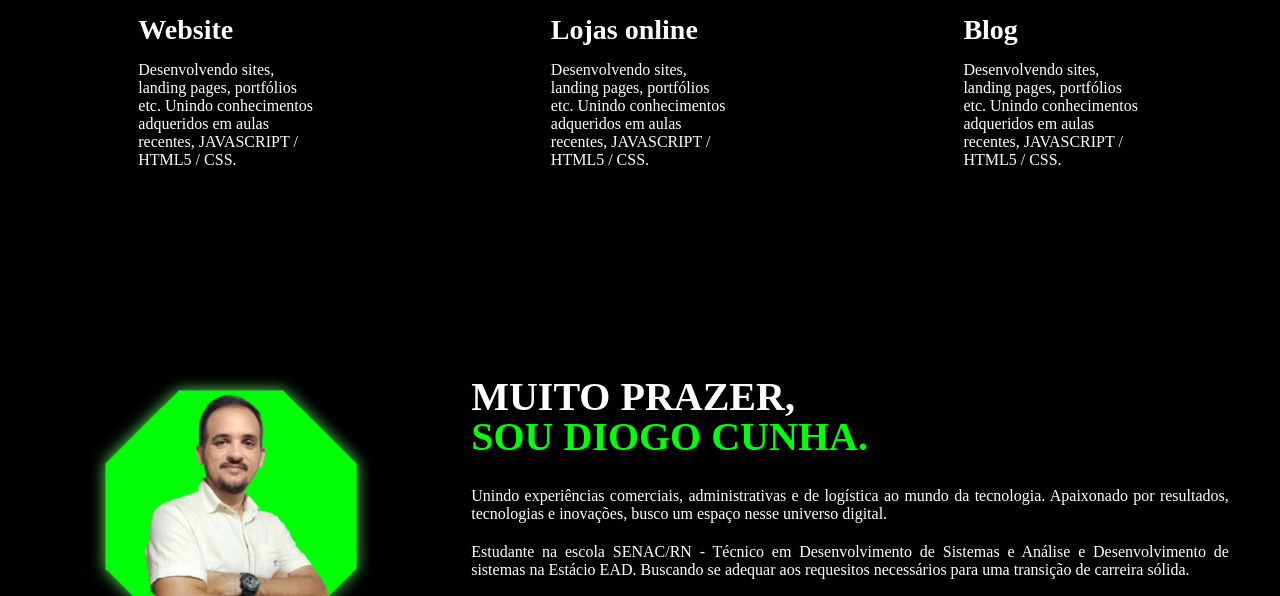
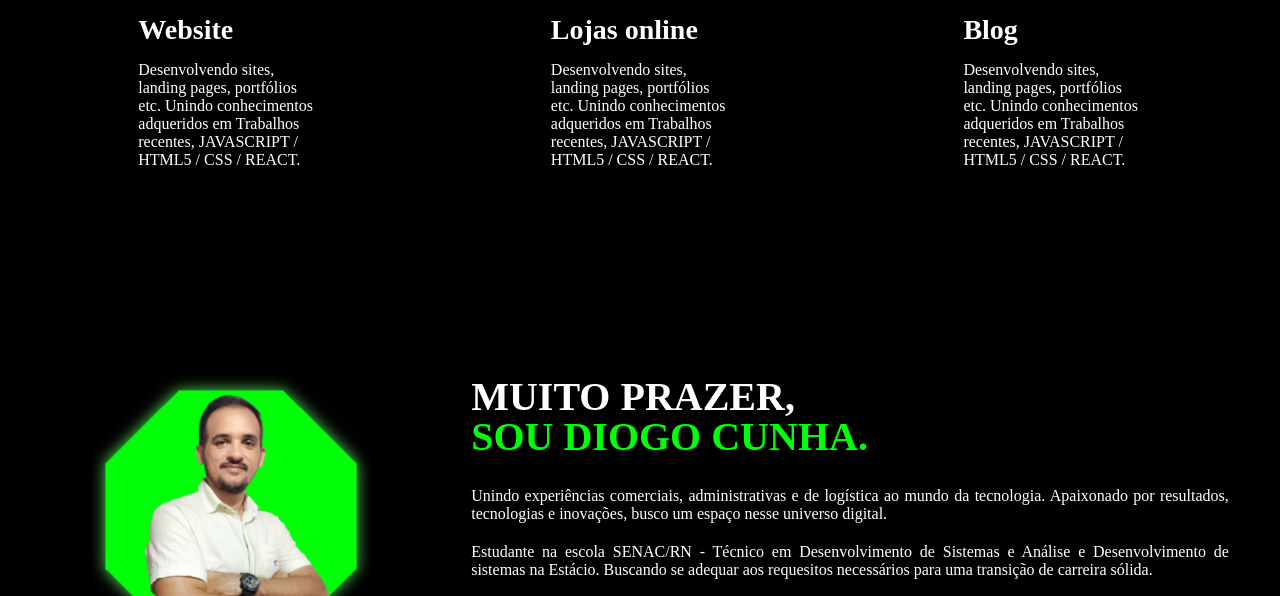
Before and after one commit to diogocds/meu_portfolio, a plain HTML site: page index.html in a window 1280 px wide. Shown: the part 862-1458 px from the top of the page. Drawn offline with nearby package versions, Linux system fonts and the light colour scheme.

Commit message:
Add files via upload

```diff
--- a/index.html
+++ b/index.html
@@ -95,8 +95,8 @@
               <h3>Website</h3>
               <p>
                 Desenvolvendo sites, landing pages, portfólios etc. Unindo
-                conhecimentos adqueridos em aulas recentes, JAVASCRIPT / HTML5 /
-                CSS.
+                conhecimentos adqueridos em Trabalhos recentes, JAVASCRIPT /
+                HTML5 / CSS / REACT.
               </p>
             </div>
             <div class="especialidades-box">
@@ -104,8 +104,8 @@
               <h3>Lojas online</h3>
               <p>
                 Desenvolvendo sites, landing pages, portfólios etc. Unindo
-                conhecimentos adqueridos em aulas recentes, JAVASCRIPT / HTML5 /
-                CSS.
+                conhecimentos adqueridos em Trabalhos recentes, JAVASCRIPT /
+                HTML5 / CSS / REACT.
               </p>
             </div>
             <div class="especialidades-box">
@@ -113,8 +113,8 @@
               <h3>Blog</h3>
               <p>
                 Desenvolvendo sites, landing pages, portfólios etc. Unindo
-                conhecimentos adqueridos em aulas recentes, JAVASCRIPT / HTML5 /
-                CSS.
+                conhecimentos adqueridos em Trabalhos recentes, JAVASCRIPT /
+                HTML5 / CSS / REACT.
               </p>
             </div>
           </div>
@@ -138,7 +138,7 @@
               </p>
               <p>
                 Estudante na escola SENAC/RN - Técnico em Desenvolvimento de
-                Sistemas e Análise e Desenvolvimento de sistemas na Estácio EAD.
+                Sistemas e Análise e Desenvolvimento de sistemas na Estácio.
                 Buscando se adequar aos requesitos necessários para uma
                 transição de carreira sólida.
               </p>
```
